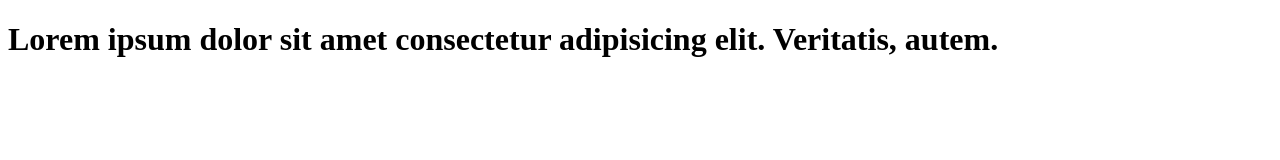
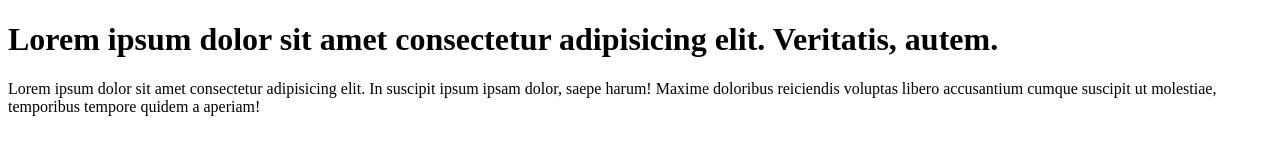
Before and after one commit to nisxtan/learn-git, a plain HTML site: page index.html in a window 1280 px wide. Drawn offline with Linux system fonts and the light colour scheme.

Commit message:
add paragraph to code

```diff
--- a/index.html
+++ b/index.html
@@ -9,5 +9,11 @@
     <h1>
       Lorem ipsum dolor sit amet consectetur adipisicing elit. Veritatis, autem.
     </h1>
+    <p>
+      Lorem ipsum dolor sit amet consectetur adipisicing elit. In suscipit ipsum
+      ipsam dolor, saepe harum! Maxime doloribus reiciendis voluptas libero
+      accusantium cumque suscipit ut molestiae, temporibus tempore quidem a
+      aperiam!
+    </p>
   </body>
 </html>
```
